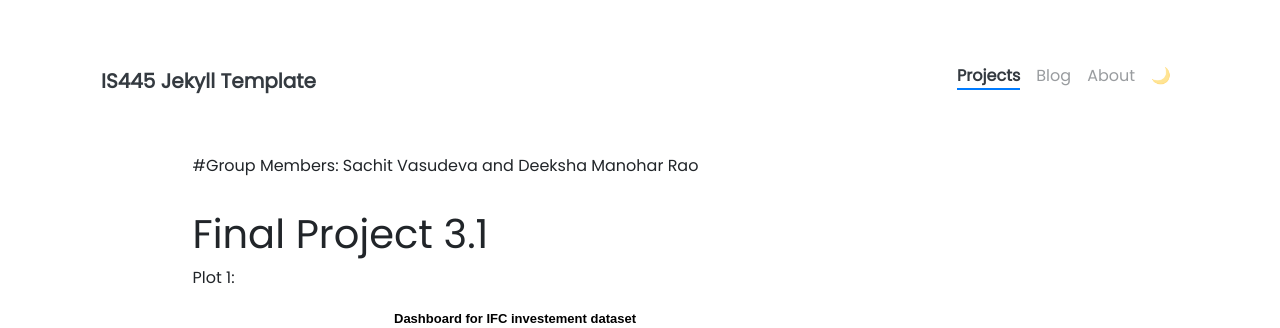
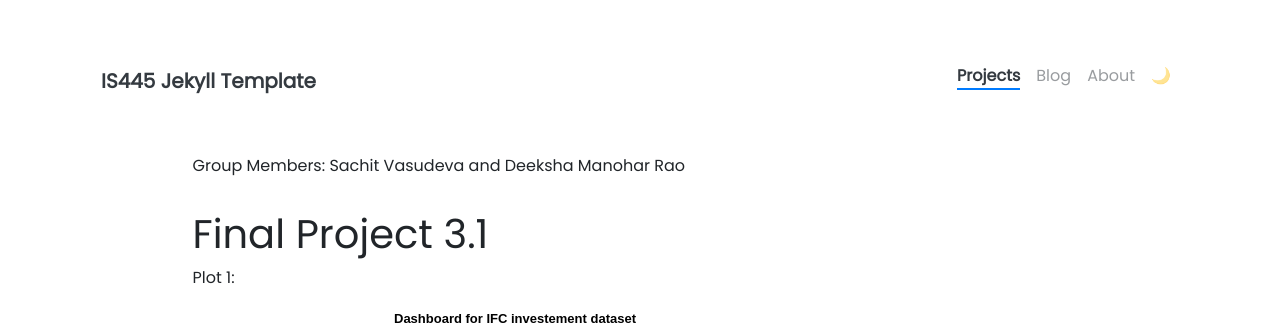
Before and after one commit to sachitv2/sachitv2.github.io, a Jekyll site: the page built from _projects/Final_Project_3.1.md, in a window 1280 px wide and 900 px high. Shown: the top 328 px of the window. Built offline with Jekyll 4.4.1, drawn with Linux system fonts in a browser that asks for light colours; nearby versions of some CDN libraries.

```diff
--- a/_projects/Final_Project_3.1.md
+++ b/_projects/Final_Project_3.1.md
@@ -10,7 +10,7 @@ custom_js:
   - vega-embed.min
   - justcharts
 ---
-#Group Members: Sachit Vasudeva and Deeksha Manohar Rao
+Group Members: Sachit Vasudeva and Deeksha Manohar Rao
 
 
 # Final Project 3.1
```
